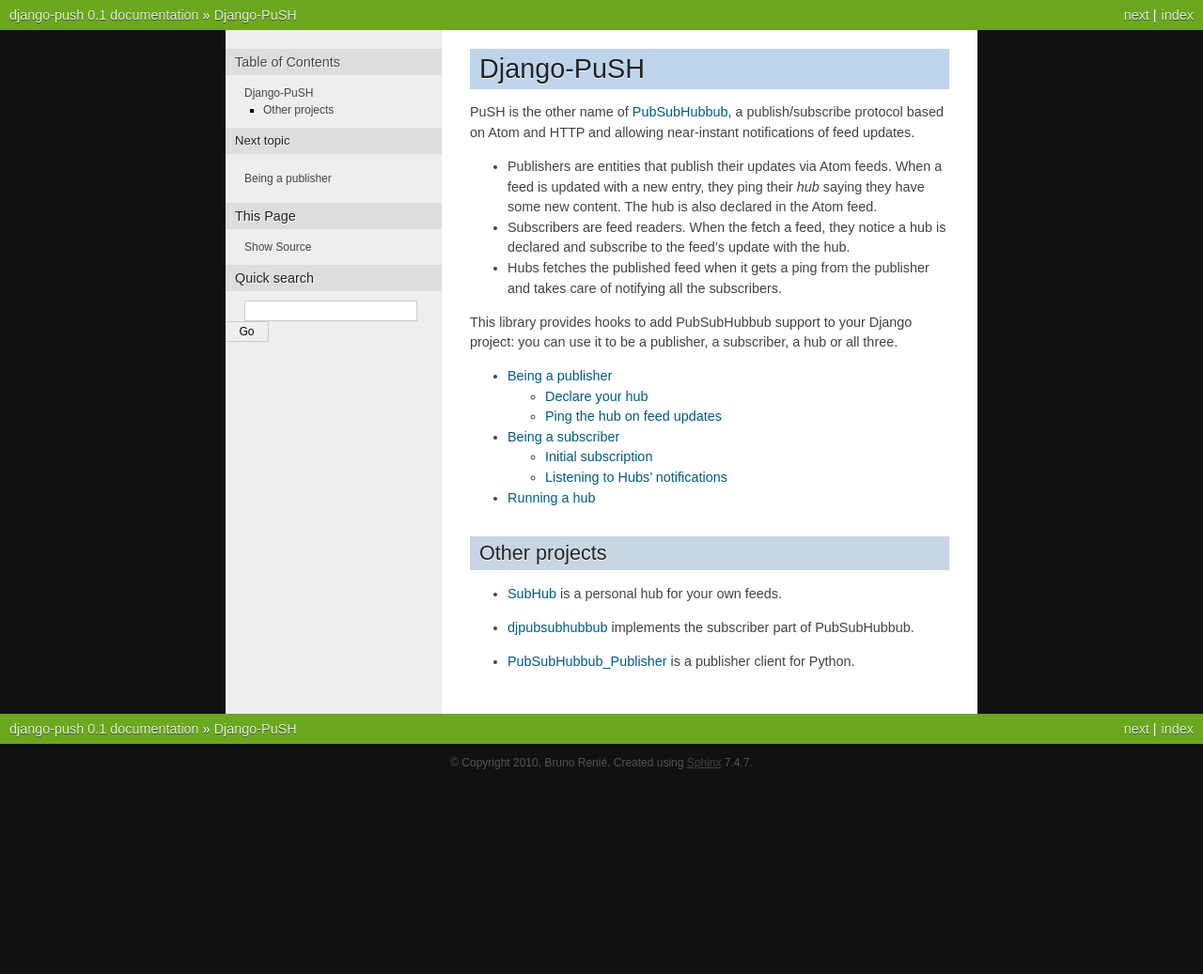
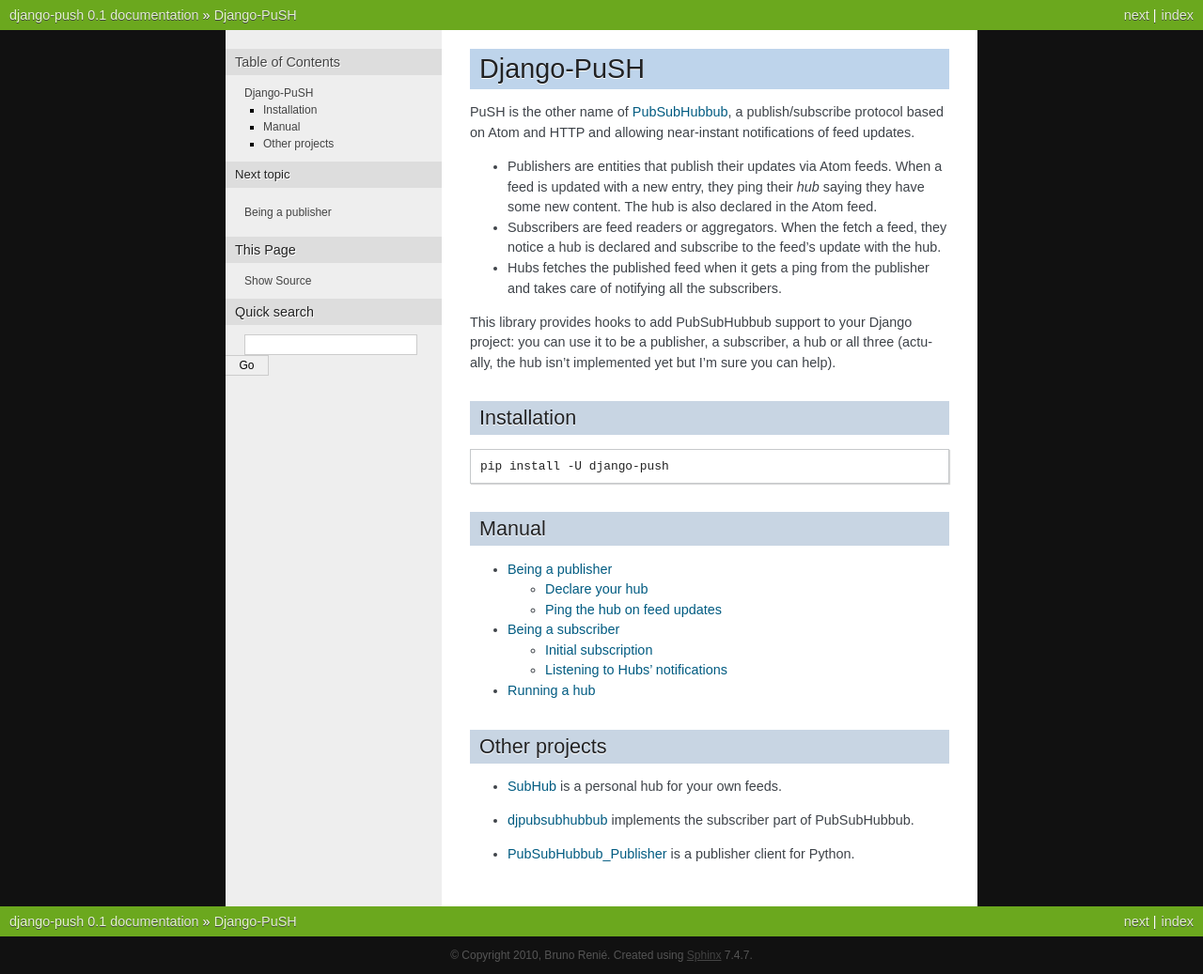
Before and after one commit to brutasse/django-push, a Sphinx documentation site: the page built from docs/index.rst, in a window 1280 px wide. Shown: the whole page at 94% size. Built offline with Sphinx 7.4.7, drawn with Linux system fonts in a browser that asks for light colours; before the commit the page ends 900 px from its top, so only the background shows below that.

Commit message:
Minor index fixes

```diff
--- a/docs/index.rst
+++ b/docs/index.rst
@@ -13,8 +13,8 @@
   feed is updated with a new entry, they ping their *hub* saying they have
   some new content. The hub is also declared in the Atom feed.
 
-* Subscribers are feed readers. When the fetch a feed, they notice a hub is
-  declared and subscribe to the feed's update with the hub.
+* Subscribers are feed readers or aggregators. When the fetch a feed, they
+  notice a hub is declared and subscribe to the feed's update with the hub.
 
 * Hubs fetches the published feed when it gets a ping from the publisher and
   takes care of notifying all the subscribers.
@@ -22,7 +22,18 @@
 .. _PubSubHubbub: http://code.google.com/p/pubsubhubbub/
 
 This library provides hooks to add PubSubHubbub support to your Django
-project: you can use it to be a publisher, a subscriber, a hub or all three.
+project: you can use it to be a publisher, a subscriber, a hub or all three
+(actually, the hub isn't implemented yet but I'm sure you can help).
+
+Installation
+------------
+
+.. code-block:: bash
+
+    pip install -U django-push
+
+Manual
+------
 
 .. toctree::
    :maxdepth: 2
```
